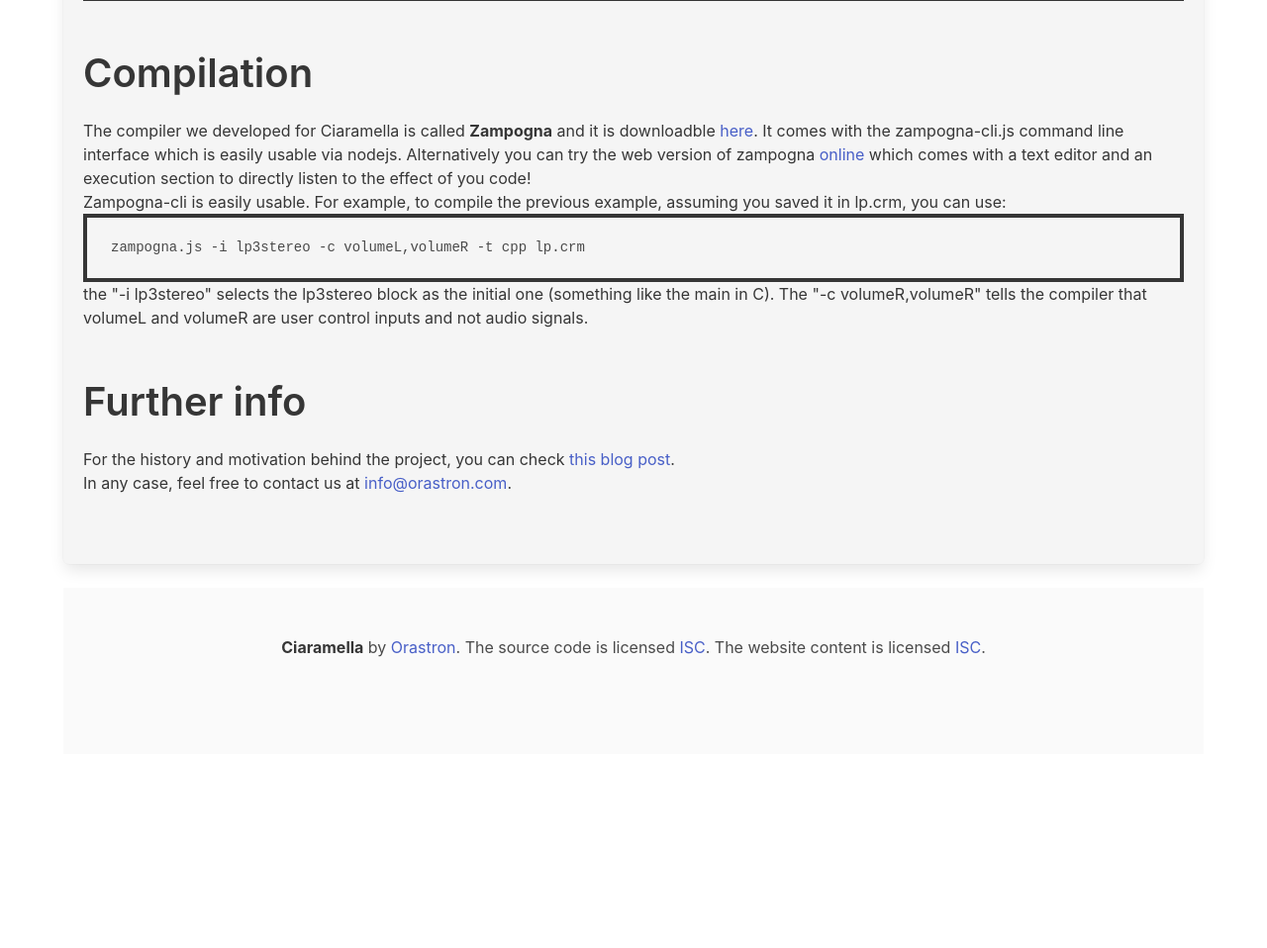
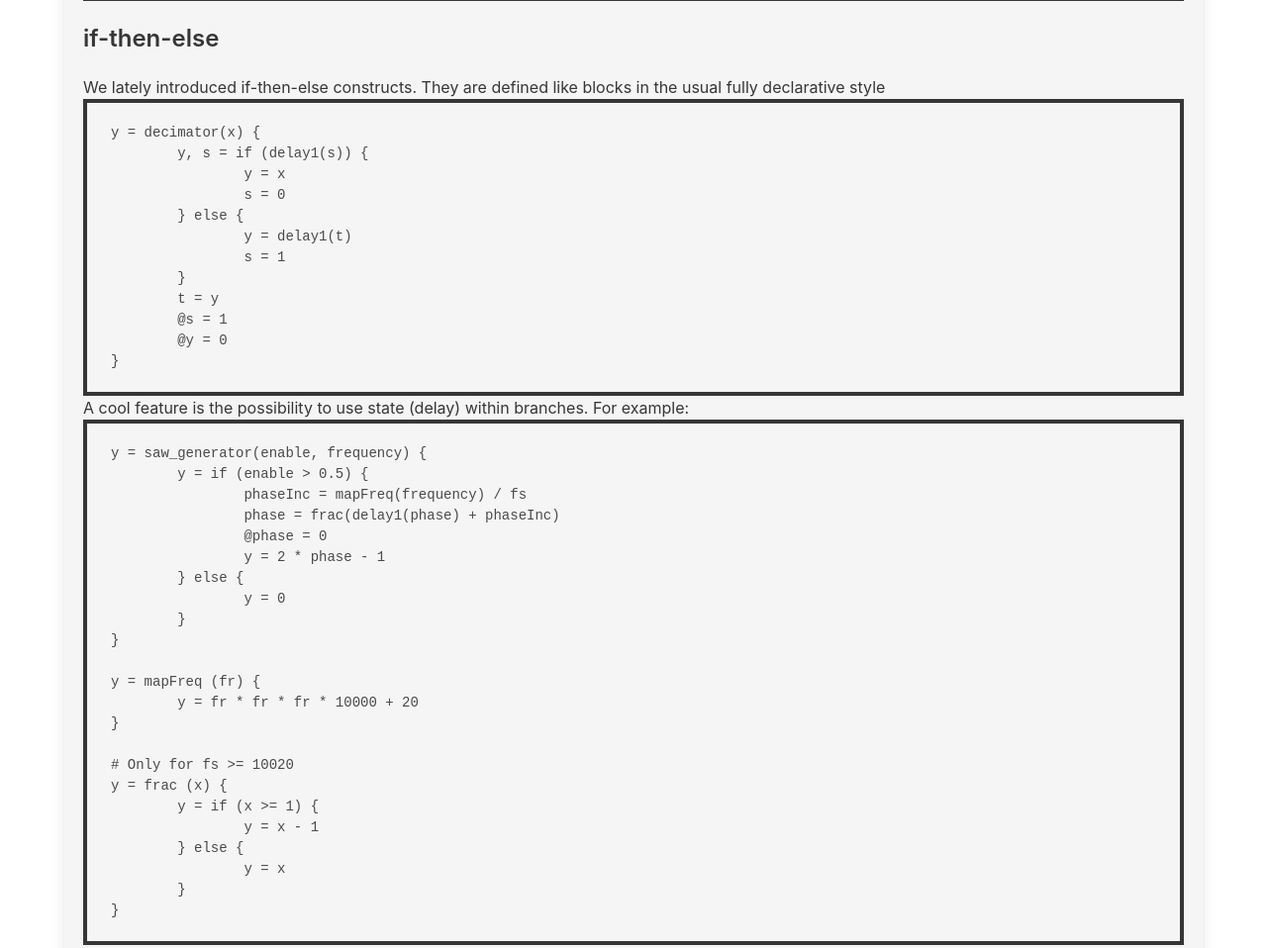
Before and after one commit to paolomarrone/ciaramella-website, a website: page index.html in a window 1280 px wide. Shown: the part 2331-3289 px from the top of the page at 99% size. Before the commit the page ends 3093 px from the top, so only its background shows below. Drawn offline with Linux system fonts and the light colour scheme.

Commit message:
papers, if, decimator

```diff
--- a/index.html
+++ b/index.html
@@ -223,6 +223,59 @@ yL, yR = lp3stereo (xL, xR, volumeL, volumeR) {
 }
 </pre>
 </div>
+
+
+		<br>
+		<h4 class="title is-4">if-then-else</h4>
+			<p>We lately introduced if-then-else constructs. They are defined like blocks in the usual fully declarative style</p>
+
+<div class="highlight has-background-dark is-fluid p-1 has-text-light"><pre>
+y = decimator(x) {
+	y, s = if (delay1(s)) {
+		y = x
+		s = 0
+	} else {
+		y = delay1(t)
+		s = 1
+	}
+	t = y
+	@s = 1
+	@y = 0
+}
+</pre>
+</div>
+
+<p>A cool feature is the possibility to use state (delay) within branches. For example:</p>
+
+<div class="highlight has-background-dark is-fluid p-1 has-text-light"><pre>
+y = saw_generator(enable, frequency) {
+	y = if (enable > 0.5) {
+		phaseInc = mapFreq(frequency) / fs
+		phase = frac(delay1(phase) + phaseInc)
+		@phase = 0
+		y = 2 * phase - 1
+	} else {
+		y = 0
+	}
+}
+
+y = mapFreq (fr) {
+	y = fr * fr * fr * 10000 + 20
+}
+
+# Only for fs >= 10020
+y = frac (x) {
+	y = if (x >= 1) {
+		y = x - 1
+	} else {
+		y = x
+	}
+}
+</pre>
+</div>
+phase is only visible within the first branch and gets updated only when then codition is met.
+
+
 	<hr>
 	<h2 class="title is-2">Compilation</h2>
 
```
Also changed, not shown: papers.html (+22 -0 lines), webide.html (+8 -0 lines), zampogna-web.js, 1 other file.
